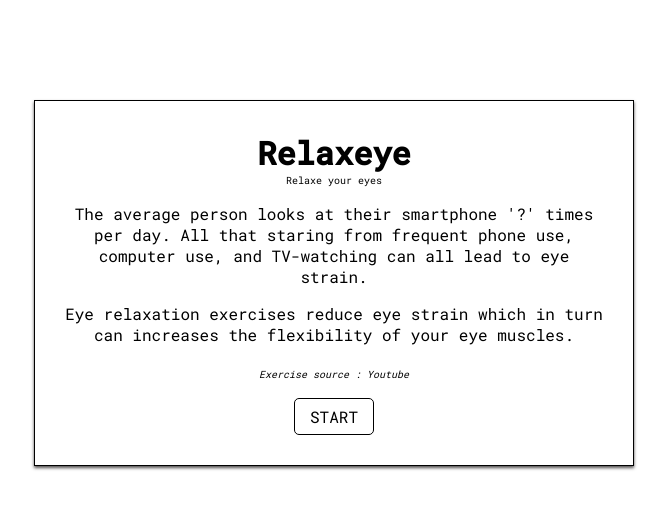
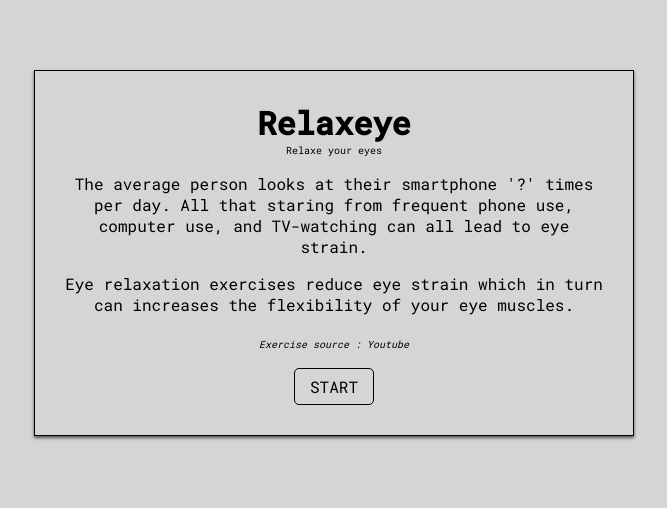
Before and after one commit to krish7kumar/relaxeye, a React (Create React App) app: page / in a window 1280 px wide. Shown: the top 508 px of the page, without its empty margins (306-973 px from the left). Built offline with nearby package versions, Linux system fonts and the light colour scheme.

Commit message:
background

```diff
--- a/public/index.html
+++ b/public/index.html
@@ -27,7 +27,7 @@
     <link href="https://fonts.googleapis.com/css2?family=Roboto+Mono:wght@200;300;400;500&display=swap" rel="stylesheet">
     <title>Relaxeye</title>
   </head>
-  <body>
+  <body style="background-color: rgba(146, 141, 141, 0.37);">
     <div id="root"></div>
     <!--
       This HTML file is a template.
--- a/src/Components/Landing/Landing.module.css
+++ b/src/Components/Landing/Landing.module.css
@@ -1,6 +1,7 @@
 .Container{
-   padding-top: 100px;
+   padding: 70px 0;
    text-align: center;
+   height: 100%;
 }
 
 
```
